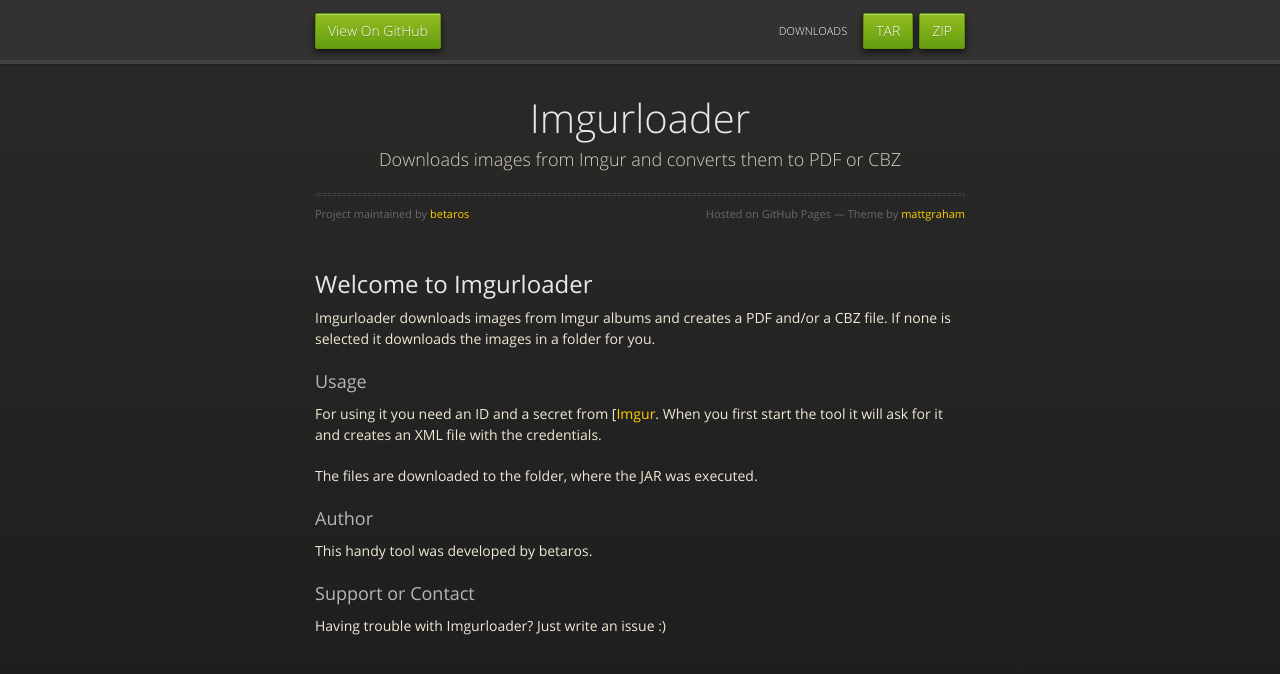
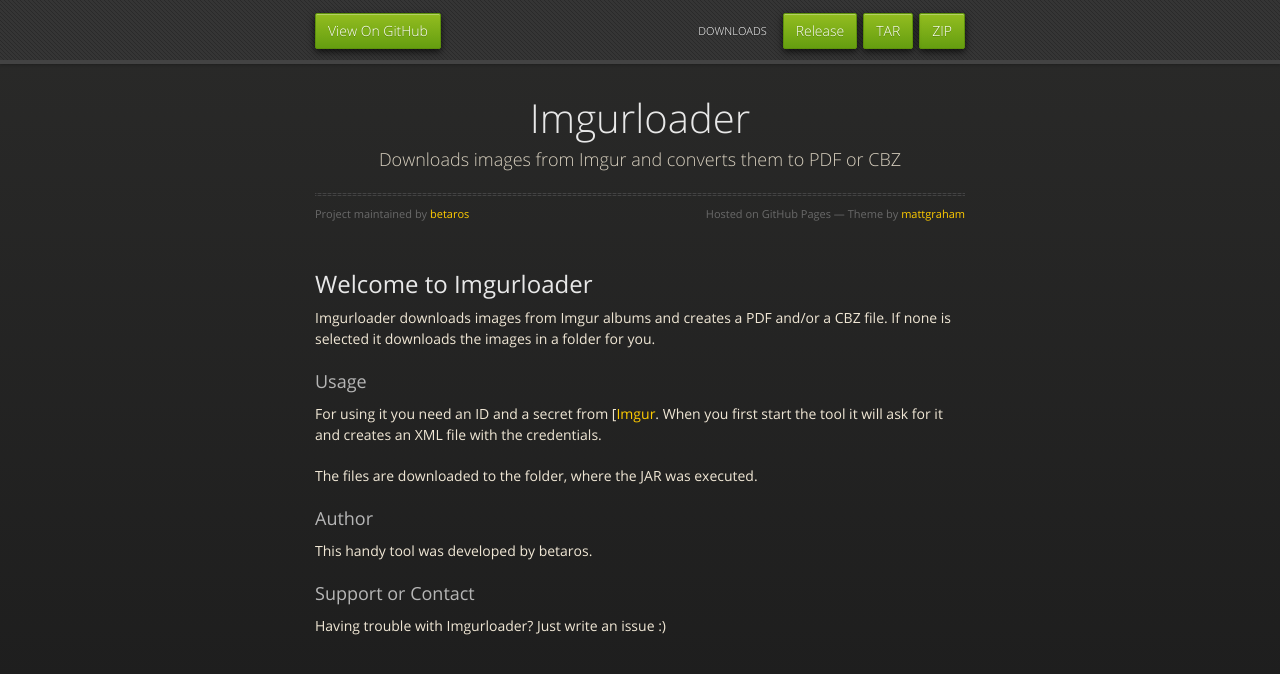
Before and after one commit to betaros/imgurloader, a plain HTML site: page index.html in a window 1280 px wide. Drawn offline with nearby package versions, Linux system fonts and the light colour scheme.

Commit message:
Link to Release Page added

```diff
--- a/index.html
+++ b/index.html
@@ -23,6 +23,7 @@
           <li class="fork"><a href="https://github.com/betaros/imgurloader">View On GitHub</a></li>
           <li class="downloads"><a href="https://github.com/betaros/imgurloader/zipball/master">ZIP</a></li>
           <li class="downloads"><a href="https://github.com/betaros/imgurloader/tarball/master">TAR</a></li>
+          <li class="downloads"><a href="https://github.com/betaros/imgurloader/releases">Release</a></li>
           <li class="title">DOWNLOADS</li>
         </nav>
       </div><!-- end header -->
```
